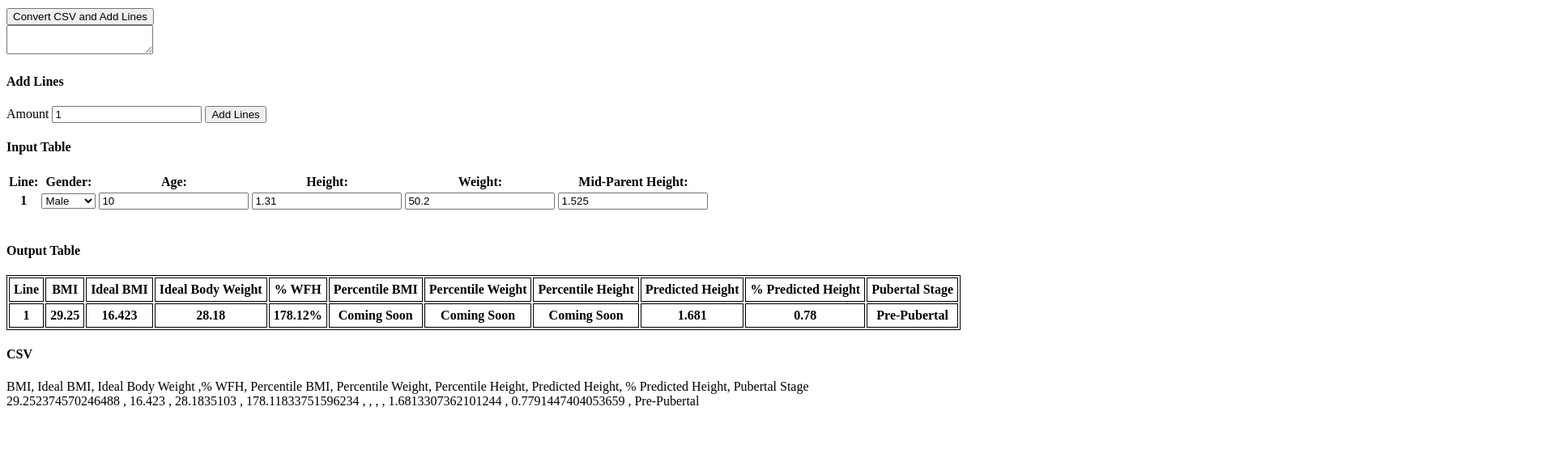
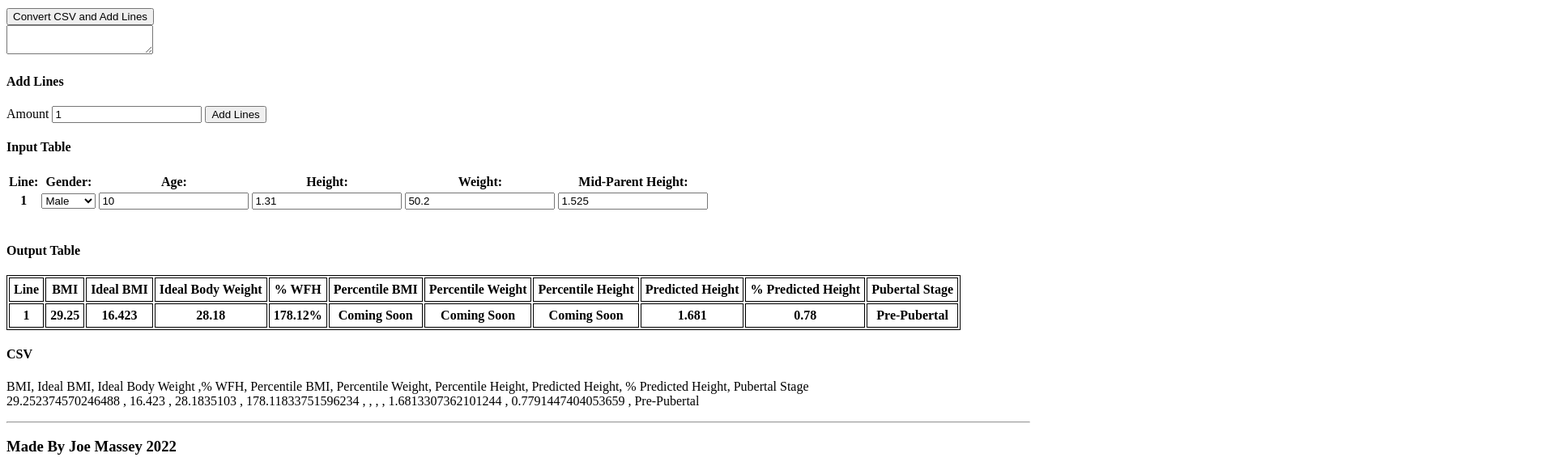
Before and after one commit to JimbosJumbos/JimbosJumbos.github.io, a plain HTML site: page index.html in a window 1280 px wide. Shown: the part 209-785 px from the top of the page at 81% size, 1920 px wide, since content can reach past the window. Drawn offline with Linux system fonts and the light colour scheme.

Commit message:
Update index.html

```diff
--- a/index.html
+++ b/index.html
@@ -96,6 +96,13 @@ Amount <input type='number' id='LineAmount' value='1'>
 <h4> CSV </h4>
 
 <p id='CSV'>No CSV generated;</p>
+
+
+ <hr>
+<h3> Made By Joe Massey 2022</h3>
+<image src='CablesByMasseyLogo.png'>
+
+
 <!-- partial -->
   <script  src="./script.js"></script>
 
```
